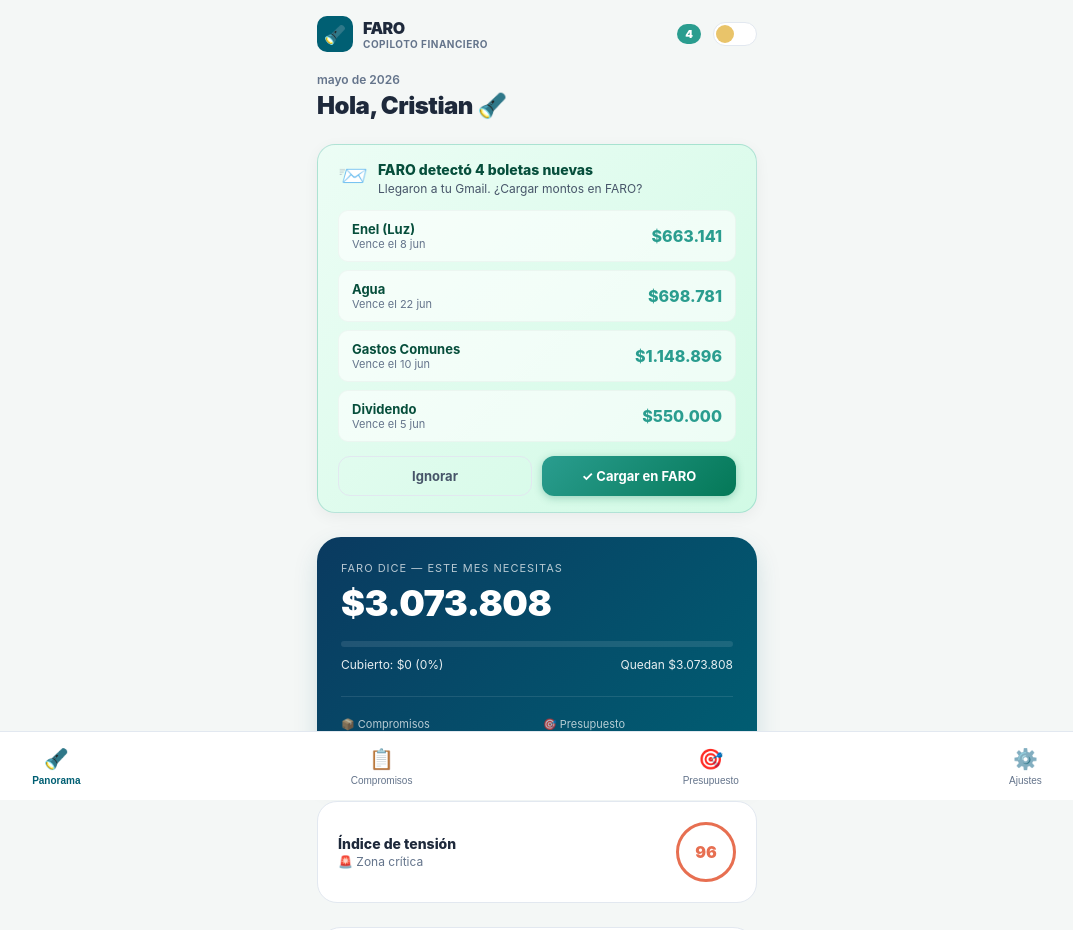
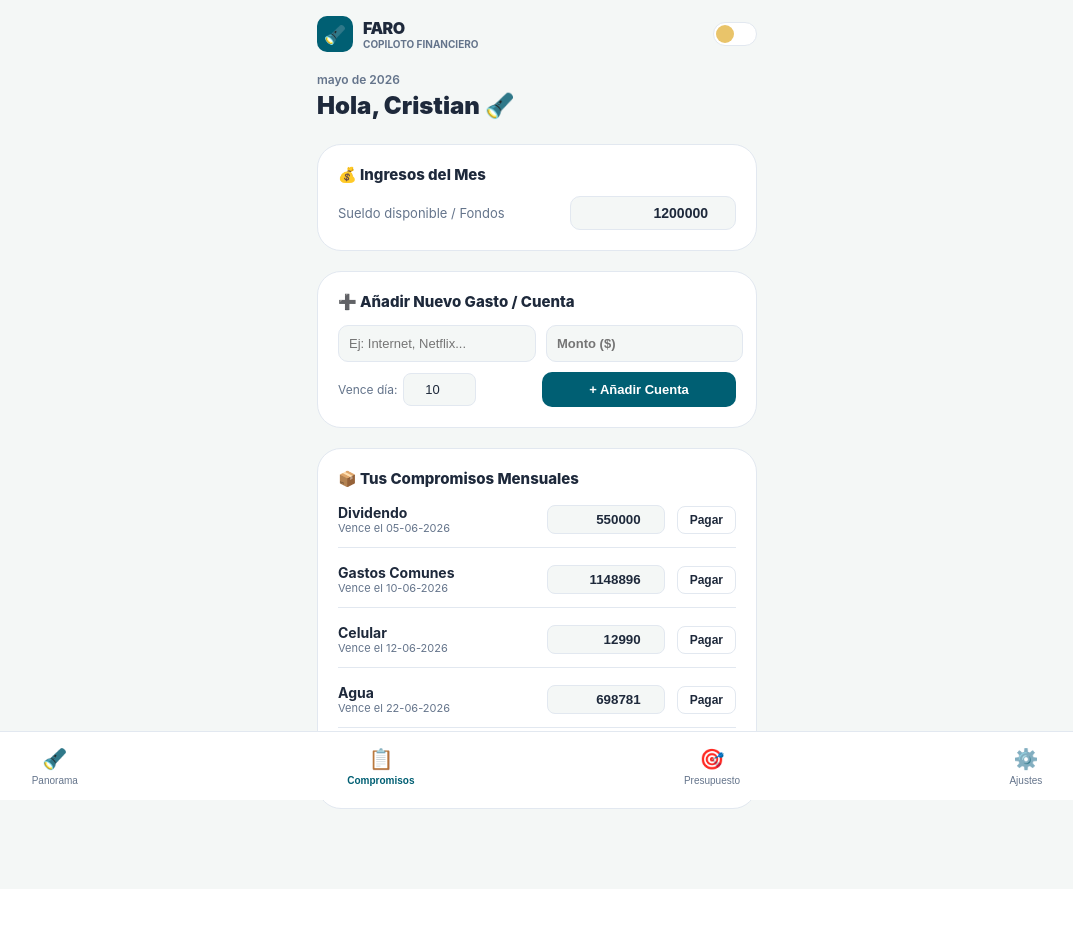
Before and after one commit to cristiancontrerasma-png/Faro-App, a Next.js app: page / in a window 1280 px wide. Shown: the top 930 px of the page, without its empty margins (103-1176 px from the left). After the commit the page ends 889 px from the top, so only its background shows below. Built offline with nearby package versions, Linux system fonts and the light colour scheme.

Commit message:
Update page.jsx

```diff
--- a/app/page.jsx
+++ b/app/page.jsx
@@ -5,39 +5,6 @@ import React, { useState } from 'react';
 // CONFIGURACIONES Y CONSTANTES DE SISTEMA
 // ==========================================
 const TENSION_MAX = 100;
-
-const EMPRESAS = [
-  {key:"enel",           nombre:"Enel (Luz)",          query:"from:enelchile.cl OR from:notificaciones@enel.cl OR from:enel.com"},
-  {key:"cge",            nombre:"CGE (Luz)",           query:"from:cge.cl"},
-  {key:"aguas_andinas",  nombre:"Aguas Andinas",       query:"from:aguasandinas.cl"},
-  {key:"esval",          nombre:"ESVAL (Agua)",        query:"from:esval.cl"},
-  {key:"metrogas",       nombre:"Metrogas (Gas)",      query:"from:metrogas.cl"},
-  {key:"vtr",            nombre:"VTR",                 query:"from:vtr.com OR from:vtr.cl"},
-  {key:"entel",          nombre:"Entel",               query:"from:entel.cl"},
-  {key:"movistar",       nombre:"Movistar",            query:"from:movistar.cl OR from:telefonica.cl"},
-  {key:"claro",          nombre:"Claro",               query:"from:clarochile.cl"},
-  {key:"wom",            nombre:"WOM",                 query:"from:wom.cl"},
-  {key:"scotiabank",     nombre:"Scotiabank Divid.",   query:"from:scotiabank.cl dividendo"},
-  {key:"gastos_comunes", nombre:"Gastos Comunes",      query:"subject:(gastos comunes) newer_than:45d"}
-];
-
-const PATRONES_MONTO = [
-  /¿Cuánto debo pagar\??\s*[:\s]*\$\s*([\d.,]+)/i,
-  /total a pagar\s*[:\s]*\$\s*([\d.,]+)/i,
-  /monto a pagar\s*[:\s]*\$\s*([\d.,]+)/i,
-  /valor a pagar\s*[:\s]*\$\s*([\d.,]+)/i,
-  /total\s*[:\s]*\$\s*([\d.,]+)/i,
-  /importe\s*[:\s]*\$\s*([\d.,]+)/i,
-  /\$\s*([\d.,]+)/i
-];
-
-const PATRONES_FECHA = [
-  /fecha de vencimiento\s*[:\s]*(\d{1,2}[\/\s-]\d{1,2}[\/\s-]\d{2,4})/i,
-  /vencimiento\s*[:\s]*(\d{1,2}[\/\s-]\d{1,2}[\/\s-]\d{2,4})/i,
-  /vence\s*[:\s]*(\d{1,2}[\/\s-]\d{1,2}[\/\s-]\d{2,4})/i,
-  /fecha de pago\s*[:\s]*(\d{1,2}[\/\s-]\d{1,2}[\/\s-]\d{2,4})/i,
-  /pagar antes del\s*[:\s]*(\d{1,2}[\/\s-]\d{1,2}[\/\s-]\d{2,4})/i
-];
 
 const co = {
   bgLight: '#F4F7F6', bgDark: '#0D1B2A',
@@ -54,11 +21,6 @@ const NOW = new Date(2026, 4, 27); // 27 de Mayo, 2026
 const fmtFull = (v) => {
   if (!v && v !== 0) return '$0';
   return '$' + Math.round(v).toLocaleString('es-CL');
-};
-
-// Modificado para que siempre retorne el número entero completo con formato
-const fmtK = (v) => {
-  return fmtFull(v);
 };
 
 function GmailSyncBanner({ boletasDetectadas, onConfirmar, onDescartar, t, isDark }) {
@@ -100,7 +62,7 @@ function GmailSyncBanner({ boletasDetectadas, onConfirmar, onDescartar, t, isDar
 }
 
 // ==========================================
-// VISTA: PANORAMA
+// VISTA: PANORAMA (CON LÓGICA DE TENSIÓN CORREGIDA)
 // ==========================================
 function PanoramaView({ data, onBoletasConfirmadas, t, isDark }) {
   const { ingresos, compromisos, categorias, boletasGmail } = data;
@@ -112,6 +74,8 @@ function PanoramaView({ data, onBoletasConfirmadas, t, isDark }) {
   const compPag = compromisos.filter(c=>c.pagado).reduce((s,c)=>s+Number(c.monto||0),0);
   const totalSal = compPag;
   const pctCub = necesita>0 ? Math.min((totalSal/necesita)*100,100) : 0;
+
+  // La tensión ahora baja matemáticamente a medida que aumentan tus ingresos
   const tension = calcTension(compromisos, ingresos, 0);
   const tInfo = tensionInfo(tension);
 
@@ -143,21 +107,22 @@ function PanoramaView({ data, onBoletasConfirmadas, t, isDark }) {
         <div style={{display:'grid',gridTemplateColumns:'1fr 1fr',gap:12,marginTop:24,borderTop:'1px solid rgba(255,255,255,0.1)',paddingTop:20}}>
           <div>
             <div style={{fontSize:11,opacity:0.7}}>📦 Compromisos</div>
-            <div style={{fontSize:16,fontWeight:800,marginTop:2}}>{fmtK(totalComp)}</div>
+            <div style={{fontSize:16,fontWeight:800,marginTop:2}}>{fmtFull(totalComp)}</div>
           </div>
           <div>
             <div style={{fontSize:11,opacity:0.7}}>🎯 Presupuesto</div>
-            <div style={{fontSize:16,fontWeight:800,marginTop:2}}>{fmtK(totalPres)}</div>
+            <div style={{fontSize:16,fontWeight:800,marginTop:2}}>{fmtFull(totalPres)}</div>
           </div>
         </div>
       </div>
 
+      {/* Tarjeta del Índice de tensión corregido */}
       <div style={{background:t.card,borderRadius:20,padding:20,marginBottom:24,border:'1px solid '+t.border,display:'flex',alignItems:'center',justifyContent:'space-between'}}>
         <div>
-          <div style={{fontSize:14,fontWeight:800,color:t.text}}>{... 'Índice de tensión'}</div>
+          <div style={{fontSize:14,fontWeight:800,color:t.text}}>Índice de tensión</div>
           <div style={{fontSize:12,color:t.textMuted,marginTop:2}}>{tInfo.emoji} {tInfo.label}</div>
         </div>
-        <div style={{width:54,height:54,display:'flex',alignItems:'center',justifyContent:'center',borderRadius:'99%',border:`3px solid ${tInfo.color}`,fontSize:16,fontWeight:900,color:tInfo.color}}>
+        <div style={{width:54,height:54,display:'flex',alignItems:'center',justifyContent:'center',borderRadius:'99%',border:`3px solid ${tInfo.color}`,fontSize:16,fontWeight:900,color:tInfo.color,transition:'all 0.3s ease'}}>
           {tension}
         </div>
       </div>
@@ -191,7 +156,7 @@ function PanoramaView({ data, onBoletasConfirmadas, t, isDark }) {
 }
 
 // ==========================================
-// VISTA: COMPROMISOS
+// VISTA: COMPROMISOS (GESTIÓN DE DEUDAS E INGRESO)
 // ==========================================
 function CompromisosView({ data, onTogglePago, onUpdateMonto, onUpdateIngresos, onAddCompromiso, t }) {
   const [nuevoNombre, setNuevoNombre] = useState('');
@@ -217,12 +182,12 @@ function CompromisosView({ data, onTogglePago, onUpdateMonto, onUpdateIngresos,
             type="number"
             value={data.ingresos}
             onChange={(e) => onUpdateIngresos(e.target.value)}
-            style={{width:120,padding:'8px 12px',borderRadius:10,border:'1px solid '+t.border,background:t.bg,color:t.text,fontWeight:'800',textAlign:'right',fontSize:14}}
+            style={{width:140,padding:'8px 12px',borderRadius:10,border:'1px solid '+t.border,background:t.bg,color:t.text,fontWeight:'800',textAlign:'right',fontSize:14}}
           />
         </div>
       </div>
 
-      {/* Formulario para agregar Nuevo Gasto / Cuenta de forma manual */}
+      {/* Formulario para agregar nuevo compromiso */}
       <div style={{background:t.card,borderRadius:24,padding:20,border:'1px solid '+t.border}}>
         <div style={{fontSize:15,fontWeight:800,color:t.text,marginBottom:14}}>➕ Añadir Nuevo Gasto / Cuenta</div>
         <form onSubmit={handleSubmit} style={{display:'flex', flexDirection:'column', gap:10}}>
@@ -255,7 +220,7 @@ function CompromisosView({ data, onTogglePago, onUpdateMonto, onUpdateIngresos,
             </div>
             <button
               type="submit"
-              style={{padding:'10px', borderRadius:10, background:co.primary, color:'#fff', border:'none', fontWeight:'700', fontSize:13, cursor:'pointer', boxShadow:'0 2px 6px rgba(0,95,115,0.2)'}}
+              style={{padding:'10px', borderRadius:10, background:co.primary, color:'#fff', border:'none', fontWeight:'700', fontSize:13, cursor:'pointer'}}
             >
               + Añadir Cuenta
             </button>
@@ -280,7 +245,7 @@ function CompromisosView({ data, onTogglePago, onUpdateMonto, onUpdateIngresos,
                   type="number"
                   value={c.monto}
                   onChange={(e) => onUpdateMonto(c.id, e.target.value)}
-                  style={{width:90,padding:'6px 8px',borderRadius:8,border:'1px solid '+t.border,background:t.bg,color:t.text,fontWeight:'700',textAlign:'right'}}
+                  style={{width:100,padding:'6px 8px',borderRadius:8,border:'1px solid '+t.border,background:t.bg,color:t.text,fontWeight:'700',textAlign:'right'}}
                 />
                 <button onClick={() => onTogglePago(c.id)} style={{background:c.pagado?co.green:'transparent',color:c.pagado?'#fff':t.text,border:'1px solid '+(c.pagado?co.green:t.border),padding:'6px 12px',borderRadius:8,cursor:'pointer',fontSize:12,fontWeight:'700'}}>
                   {c.pagado?'✓':'Pagar'}
@@ -294,13 +259,13 @@ function CompromisosView({ data, onTogglePago, onUpdateMonto, onUpdateIngresos,
   );
 }
 
-function PresupuestoView({ data, t }) {
+function PresupuestoView({ t }) {
   return (
     <div style={{background:t.card,borderRadius:24,padding:20,border:'1px solid '+t.border,textAlign:'center'}}>
       <span style={{fontSize:32}}>🎯</span>
       <div style={{fontSize:16,fontWeight:800,color:t.text,marginTop:10,marginBottom:6}}>Categorías de Presupuesto</div>
-      <div style={{fontSize:13,color:t.textMuted,padding:'10px 20px'}}>Aquí podrás definir topes de gasto mensual para Supermercado, Bencina, Salidas, etc.</div>
-      <div style={{fontSize:12,fontWeight:700,color:co.secondary,marginTop:12}}>PROXIMAMENTE EN VERSIÓN BETA</div>
+      <div style={{fontSize:13,color:t.textMuted,padding:'10px 20px'}}>Define topes de gasto para evitar estresar tu índice mensual.</div>
+      <div style={{fontSize:12,fontWeight:700,color:co.secondary,marginTop:12}}>PRÓXIMAMENTE</div>
     </div>
   );
 }
@@ -308,27 +273,28 @@ function PresupuestoView({ data, t }) {
 function AjustesView({ t }) {
   return (
     <div style={{background:t.card,borderRadius:24,padding:20,border:'1px solid '+t.border}}>
-      <div style={{fontSize:16,fontWeight:800,color:t.text,marginBottom:16}}>⚙️ Configuración del Sistema</div>
-      <div style={{display:'flex',justifyContent:'space-between',alignItems:'center',padding:'12px 0',borderBottom:'1px solid '+t.border}}>
-        <div style={{fontSize:14,color:t.text,fontWeight:600}}>Sincronización Gmail activa</div>
-        <div style={{color:co.green,fontWeight:'800',fontSize:13}}>✓ Conectado</div>
-      </div>
+      <div style={{fontSize:16,fontWeight:800,color:t.text,marginBottom:16}}>⚙️ Configuración</div>
       <div style={{display:'flex',justifyContent:'space-between',alignItems:'center',padding:'12px 0'}}>
-        <div style={{fontSize:14,color:t.text,fontWeight:600}}>Moneda base</div>
-        <div style={{color:t.textMuted,fontWeight:'700',fontSize:13}}>CLP ($)</div>
+        <div style={{fontSize:14,color:t.text,fontWeight:600}}>Sincronización Gmail</div>
+        <div style={{color:co.green,fontWeight:'800',fontSize:13}}>✓ Activa</div>
       </div>
     </div>
   );
 }
 
+// LÓGICA DE ALGORITMO: El ingreso balancea la tensión matemática
 function calcTension(compromisos, ingresos, gastado) {
-  if (!ingresos) return 0;
+  if (!ingresos || ingresos <= 0) return TENSION_MAX;
   const pendientes = compromisos.filter(c=>c.activo&&!c.pagado).reduce((s,c)=>s+Number(c.monto||0),0);
-  return Math.min(Math.round(((pendientes + gastado) / ingresos) * 100), TENSION_MAX);
+
+  // A mayor ingreso, menor será el coeficiente final de tensión del mes
+  const ratio = ((pendientes + gastado) / ingresos) * 100;
+  return Math.min(Math.round(ratio), TENSION_MAX);
 }
+
 function tensionInfo(t) {
-  if (t < 40) return { label: 'Zona tranquila', color: co.green, emoji: '🟢' };
-  if (t < 75) return { label: 'Zona de cuidado', color: co.yellow, emoji: '🟡' };
+  if (t < 50) return { label: 'Zona tranquila', color: co.green, emoji: '🟢' };
+  if (t < 85) return { label: 'Zona de cuidado', color: co.yellow, emoji: '🟡' };
   return { label: 'Zona crítica', color: co.red, emoji: '🚨' };
 }
 
@@ -352,20 +318,19 @@ function getIcon(n) {
   if (l.includes('agua')||l.includes('esval')) return '💧';
   if (l.includes('gas')) return '🔥';
   if (l.includes('dividendo')) return '🏠';
-  if (l.includes('celular')||l.includes('wom')||l.includes('entel')||l.includes('movistar')||l.includes('claro')) return '📱';
+  if (l.includes('celular')||l.includes('wom')) return '📱';
   return '📋';
 }
 
 // ==========================================
-// COMPONENTE PRINCIPAL (FARO-APP)
+// COMPONENTE PRINCIPAL
 // ==========================================
 export default function FaroApp() {
   const [isDark, setIsDark] = useState(false);
-  const [activeTab, setActiveTab] = useState('panorama');
+  const [activeTab, setActiveTab] = useState('compromisos');
 
-  // Montos iniciales sincronizados con los valores reales desde el primer renderizado
   const [data, setData] = useState({
-    ingresos: 3200000,
+    ingresos: 1200000, // Monto base inicial visible en image_31.png
     compromisos: [
       { id: 1, nombre: 'Dividendo', monto: 550000, dia: 5, fechaVenceReal: new Date(2026, 5, 5), activo: true, pagado: false },
       { id: 2, nombre: 'Gastos Comunes', monto: 1148896, dia: 10, fechaVenceReal: new Date(2026, 5, 10), activo: true, pagado: false },
@@ -374,12 +339,7 @@ export default function FaroApp() {
       { id: 5, nombre: 'Enel (Luz)', monto: 663141, dia: 8, fechaVenceReal: new Date(2026, 5, 8), activo: true, pagado: false }
     ],
     categorias: [],
-    boletasGmail: [
-      { key: 'enel', nombre: 'Enel (Luz)', monto: 663141, fechaVenceReal: new Date(2026, 5, 8) },
-      { key: 'agua', nombre: 'Agua', monto: 698781, fechaVenceReal: new Date(2026, 5, 22) },
-      { key: 'gastos_comunes', nombre: 'Gastos Comunes', monto: 1148896, fechaVenceReal: new Date(2026, 5, 10) },
-      { key: 'scotiabank', nombre: 'Dividendo', monto: 550000, fechaVenceReal: new Date(2026, 5, 5) }
-    ]
+    boletasGmail: []
   });
 
   const t = {
@@ -396,29 +356,11 @@ export default function FaroApp() {
   const handleBoletasConfirmadas = (boletasAProcesar) => {
     setData(prev => {
       if (boletasAProcesar.length === 0) return { ...prev, boletasGmail: [] };
-
       const compromisosActualizados = prev.compromisos.map(comp => {
-        const boletaDetectada = boletasAProcesar.find(b =>
-          (b.nombre.toLowerCase().includes("enel") && comp.nombre.toLowerCase().includes("enel")) ||
-          b.nombre.toLowerCase().includes(comp.nombre.toLowerCase()) ||
-          comp.nombre.toLowerCase().includes(b.nombre.toLowerCase())
-        );
-        if (boletaDetectada) {
-          return {
-            ...comp,
-            monto: boletaDetectada.monto,
-            fechaVenceReal: boletaDetectada.fechaVenceReal,
-            dia: boletaDetectada.fechaVenceReal.getDate()
-          };
-        }
-        return comp;
+        const boleta = boletasAProcesar.find(b => b.nombre.toLowerCase().includes(comp.nombre.toLowerCase()) || comp.nombre.toLowerCase().includes(b.nombre.toLowerCase()));
+        return boleta ? { ...comp, monto: boleta.monto, fechaVenceReal: boleta.fechaVenceReal } : comp;
       });
-
-      return {
-        ...prev,
-        compromisos: compromisosActualizados,
-        boletasGmail: []
-      };
+      return { ...prev, commitments: compromisosActualizados, boletasGmail: [] };
     });
   };
 
@@ -446,24 +388,15 @@ export default function FaroApp() {
   const handleAddCompromiso = (nombre, monto, dia) => {
     setData(prev => {
       const nuevoId = prev.compromisos.length > 0 ? Math.max(...prev.compromisos.map(c => c.id)) + 1 : 1;
-      const nuevoComp = {
-        id: nuevoId,
-        nombre: nombre,
-        monto: Number(monto),
-        dia: Number(dia),
-        fechaVenceReal: null,
-        activo: true,
-        pagado: false
-      };
       return {
         ...prev,
-        compromisos: [...prev.compromisos, nuevoComp]
+        compromisos: [...prev.compromisos, { id: nuevoId, nombre, monto: Number(monto), dia: Number(dia), fechaVenceReal: null, activo: true, pagado: false }]
       };
     });
   };
 
   return (
-    <div style={{ background: t.bg, minHeight: '100vh', fontFamily: '-apple-system, BlinkMacSystemFont, "Segoe UI", Roboto, sans-serif', paddingBottom: 80, transition: 'background 0.3s' }}>
+    <div style={{ background: t.bg, minHeight: '100vh', fontFamily: '-apple-system, BlinkMacSystemFont, sans-serif', paddingBottom: 80, transition: 'background 0.3s' }}>
       <div style={{ maxWidth: 440, margin: '0 auto', padding: '16px 16px 0 16px' }}>
 
         {/* Header */}
@@ -474,47 +407,31 @@ export default function FaroApp() {
             </div>
             <div>
               <div style={{ fontSize: 16, fontWeight: 900, color: t.text, letterSpacing: -0.5 }}>FARO</div>
-              <div style={{ fontSize: 10, fontWeight: 700, color: t.textMuted, letterSpacing: 0.5 }}>COPILOTO FINANCIERO</div>
+              <div style={{ fontSize: 10, fontWeight: 700, color: t.textMuted }}>COPILOTO FINANCIERO</div>
             </div>
           </div>
-          <div style={{ display: 'flex', alignItems: 'center', gap: 12 }}>
-            {data.boletasGmail.length > 0 && (
-              <span style={{ background: co.green, color: '#fff', fontSize: 11, fontWeight: 900, padding: '3px 8px', borderRadius: 99 }}>{data.boletasGmail.length}</span>
-            )}
-            <button onClick={() => setIsDark(!isDark)} style={{ background: t.card, border: '1px solid ' + t.border, borderRadius: 99, width: 44, height: 24, padding: 2, cursor: 'pointer', display: 'flex', alignItems: 'center', justifyContent: isDark ? 'flex-end' : 'flex-start', transition: 'all 0.2s' }}>
-              <div style={{ width: 18, height: 18, borderRadius: '50%', background: isDark ? co.secondary : co.yellow }} />
-            </button>
-          </div>
+          <button onClick={() => setIsDark(!isDark)} style={{ background: t.card, border: '1px solid ' + t.border, borderRadius: 99, width: 44, height: 24, padding: 2, cursor: 'pointer', display: 'flex', alignItems: 'center', justifyContent: isDark ? 'flex-end' : 'flex-start' }}>
+            <div style={{ width: 18, height: 18, borderRadius: '50%', background: isDark ? co.secondary : co.yellow }} />
+          </button>
         </div>
 
         <div style={{ fontSize: 12, color: t.textMuted, fontWeight: 600 }}>
           {NOW.toLocaleDateString('es-CL', { month: 'long', year: 'numeric' })}
         </div>
-        <div style={{ fontSize: 24, fontWeight: 900, color: t.text, marginTop: 4, marginBottom: 24, letterSpacing: -0.5 }}>Hola, Cristian 🔦</div>
+        <div style={{ fontSize: 24, fontWeight: 900, color: t.text, marginTop: 4, marginBottom: 24 }}>Hola, Cristian 🔦</div>
 
-        {/* Renderizado Condicional */}
+        {/* Vistas */}
         {activeTab === 'panorama' && (
           <PanoramaView data={data} onBoletasConfirmadas={handleBoletasConfirmadas} t={t} isDark={isDark} />
         )}
         {activeTab === 'compromisos' && (
-          <CompromisosView
-            data={data}
-            onTogglePago={handleTogglePago}
-            onUpdateMonto={handleUpdateMonto}
-            onUpdateIngresos={handleUpdateIngresos}
-            onAddCompromiso={handleAddCompromiso}
-            t={t}
-          />
+          <CompromisosView data={data} onTogglePago={handleTogglePago} onUpdateMonto={handleUpdateMonto} onUpdateIngresos={handleUpdateIngresos} onAddCompromiso={handleAddCompromiso} t={t} />
         )}
-        {activeTab === 'presupuesto' && (
-          <PresupuestoView data={data} t={t} />
-        )}
-        {activeTab === 'ajustes' && (
-          <AjustesView t={t} />
-        )}
+        {activeTab === 'presupuesto' && <PresupuestoView t={t} />}
+        {activeTab === 'ajustes' && <AjustesView t={t} />}
 
-        {/* Menú inferior */}
-        <div style={{ position: 'fixed', bottom: 0, left: 0, right: 0, background: t.card, borderTop: '1px solid ' + t.border, height: 68, display: 'flex', justifyContent: 'space-around', alignItems: 'center', paddingBottom: 'env(safe-area-inset-bottom)', zIndex: 100 }}>
+        {/* Tab Bar */}
+        <div style={{ position: 'fixed', bottom: 0, left: 0, right: 0, background: t.card, borderTop: '1px solid ' + t.border, height: 68, display: 'flex', justifyContent: 'space-around', alignItems: 'center', zIndex: 100 }}>
           <button onClick={() => setActiveTab('panorama')} style={{ background: 'none', border: 'none', display: 'flex', flexDirection: 'column', alignItems: 'center', gap: 4, cursor: 'pointer', color: activeTab === 'panorama' ? co.primary : t.textMuted }}>
             <span style={{ fontSize: 20 }}>🔦</span>
             <span style={{ fontSize: 10, fontWeight: activeTab === 'panorama' ? '800' : '500' }}>Panorama</span>
```
